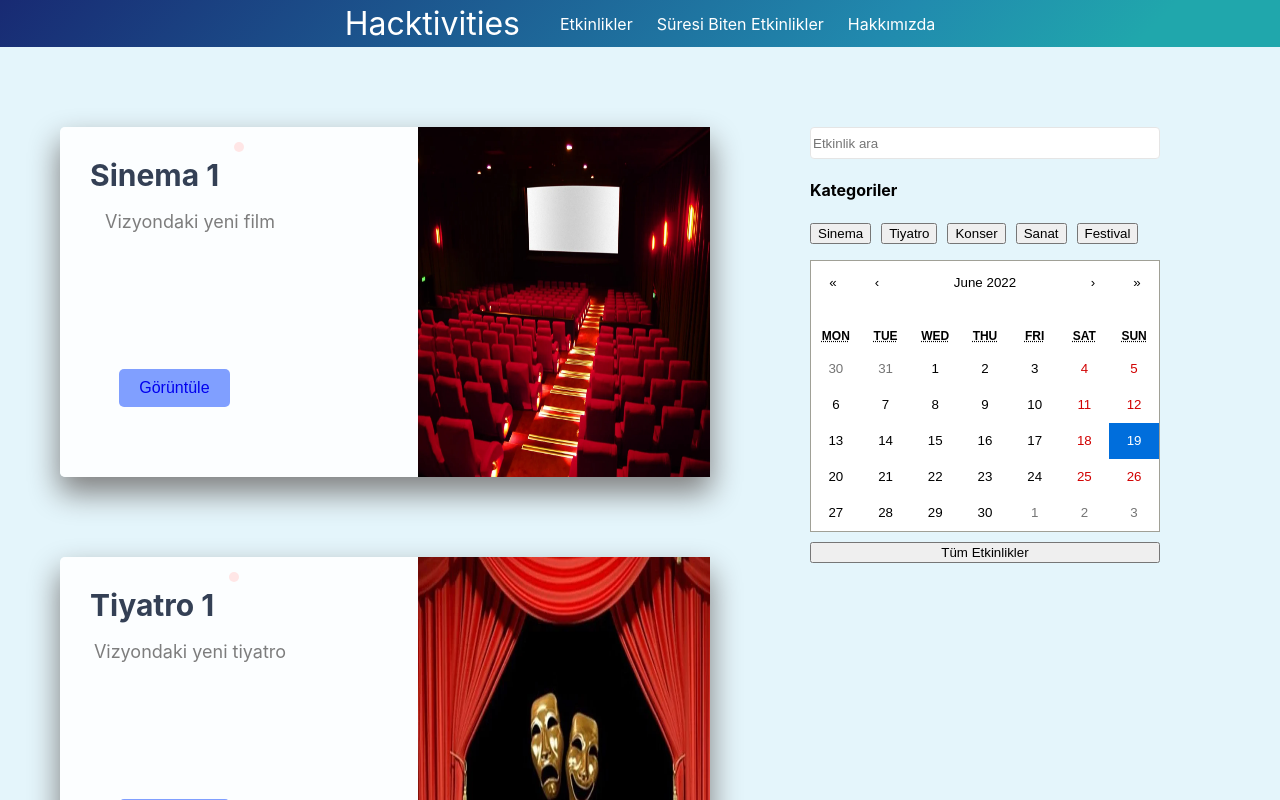
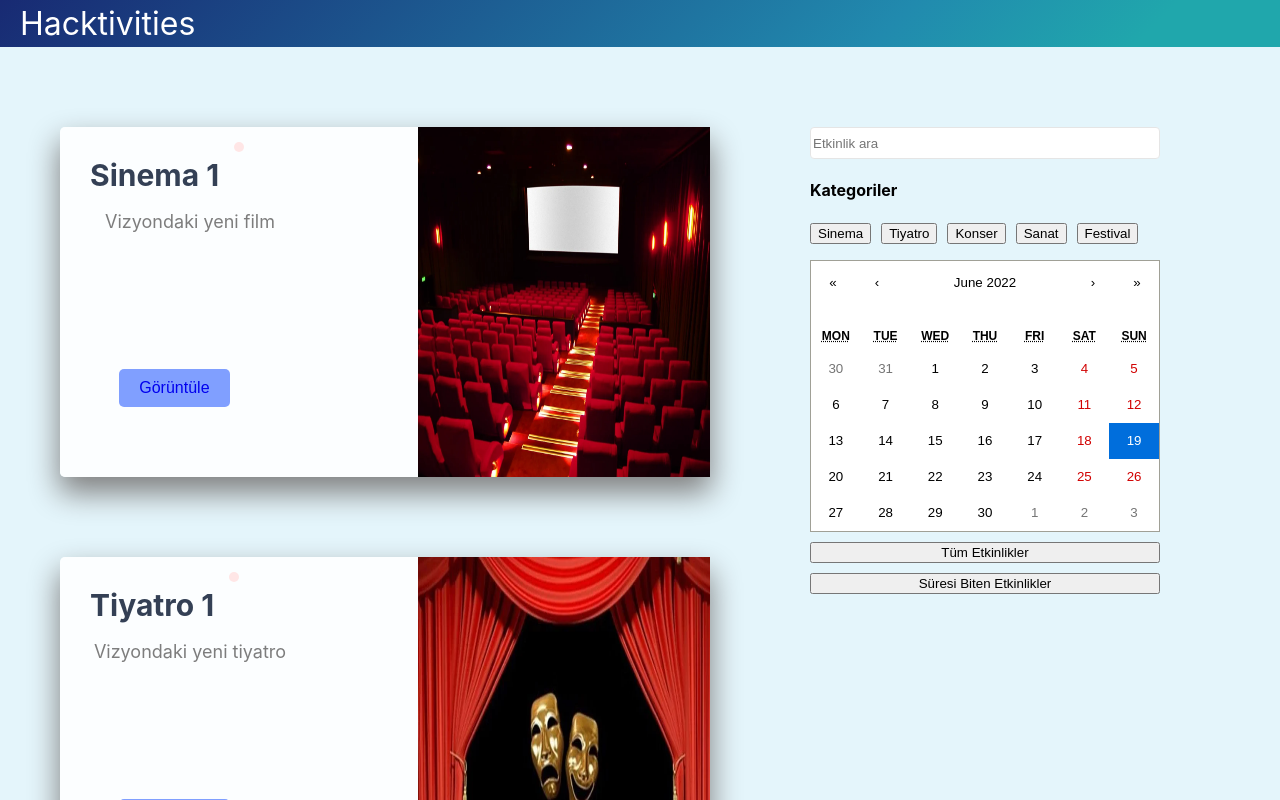
Before and after one commit to ibrahimTaskin/client, a React (Create React App) app: page / in a window 1280 px wide. Shown: the top 800 px of the page. Built offline with nearby package versions, Linux system fonts and the light colour scheme.

Commit message:
many detail page and features added

```diff
--- a/package.json
+++ b/package.json
@@ -12,6 +12,7 @@
     "react-dom": "^18.2.0",
     "react-router-dom": "^6.3.0",
     "react-scripts": "5.0.1",
+    "react-share": "^4.4.0",
     "react-simple-image-slider": "^2.4.1",
     "web-vitals": "^2.1.0"
   },
--- a/src/app/layout/Navbar.js
+++ b/src/app/layout/Navbar.js
@@ -7,17 +7,6 @@ const Navbar = () => {
         <div className="site-name">
           <a href="/">Hacktivities</a>
         </div>
-      <ul>
-        <li>
-          <Link to="/">Etkinlikler</Link>
-        </li>
-        <li>
-          <Link to="/">Süresi Biten Etkinlikler</Link>
-        </li>
-        <li>
-          <Link to="/about">Hakkımızda</Link>
-        </li>
-      </ul>
     </nav>
   );
 };
--- a/src/app/layout/style.css
+++ b/src/app/layout/style.css
@@ -14,7 +14,7 @@ body{
     color: white;
     display: flex;
     align-items: stretch;
-    justify-content: center;
+    justify-content: flex-start;
     gap: 2rem;
     padding: 0 1rem;
 }
--- a/src/features/activities/dashboard/ActivityDashboard.js
+++ b/src/features/activities/dashboard/ActivityDashboard.js
@@ -57,6 +57,14 @@ const ActivityDashboard = () => {
     setData(fakeData);
   };
 
+  const getAllEndedData = () => {
+    let _data = fakeData;
+    var newData = _data.filter((x) =>
+        new Date(x.date).toLocaleDateString() < new Date(Date.now()).toLocaleDateString()
+    );
+    setData(newData);
+  }
+
   return (
     <>
       <div className="container">
@@ -71,6 +79,7 @@ const ActivityDashboard = () => {
             handleChange={handleChange}
             getAllData={getAllData}
             handleCategoryChange={handleCategoryChange}
+            getAllEndedData={getAllEndedData}
           />
         </div>
       </div>
--- a/src/features/activities/dashboard/ActivityFilter.js
+++ b/src/features/activities/dashboard/ActivityFilter.js
@@ -9,7 +9,8 @@ const ActivityFilter = ({
   handleCategoryChange,
   findDate,
   value,
-  getAllData
+  getAllData,
+  getAllEndedData
 }) => {
   return (
     <div className="filter-container">
@@ -38,6 +39,11 @@ const ActivityFilter = ({
           Tüm Etkinlikler
         </button>
       </div>
+      <div>
+        <button onClick={getAllEndedData} style={{ marginTop: 10, width: "100%" }}>
+          Süresi Biten Etkinlikler
+        </button>
+      </div>
     </div>
   );
 };
--- a/src/features/activities/dashboard/ActivityList.js
+++ b/src/features/activities/dashboard/ActivityList.js
@@ -1,14 +1,18 @@
-import React from 'react'
-import ActivityItem from './ActivityItem'
+import React from "react";
+import ActivityItem from "./ActivityItem";
 
-const ActivityList = ({data}) => {
+const ActivityList = ({ data }) => {
   return (
-    <div className='activity-list'>
-      {data?.map((activity)=> (
-        <ActivityItem key={activity?.id} activity={activity}/>
-      ))}
+    <div className="activity-list">
+      {data?.length > 0 ? (
+        data?.map((activity) => (
+          <ActivityItem key={activity?.id} activity={activity} />
+        ))
+      ) : (
+        <div style={{alignItems:"center",justifyContent:"center",display:"flex"}}>Uygun etkinlik yoktur.</div>
+      )}
     </div>
-  )
-}
+  );
+};
 
-export default ActivityList
+export default ActivityList;
--- a/src/features/activities/dashboard/fakeData.js
+++ b/src/features/activities/dashboard/fakeData.js
@@ -8,12 +8,8 @@ export const fakeData = [
     city: "İstanbul",
     region: "İstinye",
     owner:"İstinye Park",
-    ticket:[
-      { id: 1, price: 50 ,category:"3"},
-      { id: 2, price: 75 ,category:"3"},
-      { id: 3, price: 100,category:"3"},
-    ],
-    map: { lat: 59.95, lng: 30.33 },
+    ticket:[],
+    map: { lat: 41.04364997598251, lng: 29.006353318485434 },
     images: [],
   },
   {
@@ -27,10 +23,10 @@ export const fakeData = [
     owner:"BKM",
     ticket:[
       { id: 1, price: 50 ,category:"3"},
-      { id: 2, price: 75 ,category:"3"},
-      { id: 3, price: 100,category:"3"},
+      { id: 2, price: 75 ,category:"2"},
+      { id: 3, price: 100,category:"1"},
     ],
-    map: { lat: 59.95, lng: 30.33 },
+    map: { lat: 41.04364997598251, lng: 29.006353318485434 },
     images: [
       { id: 1, url: "/assets/theatre.png" },
       { id: 2, url: "/assets/theatre.png" },
@@ -48,10 +44,10 @@ export const fakeData = [
     owner:"Jolly",
     ticket:[
       { id: 1, price: 50 ,category:"3"},
-      { id: 2, price: 75 ,category:"3"},
-      { id: 3, price: 100,category:"3"},
+      { id: 2, price: 75 ,category:"2"},
+      { id: 3, price: 100,category:"1"},
     ],
-    map: { lat: 59.95, lng: 30.33 },
+    map: { lat: 41.04364997598251, lng: 29.006353318485434 },
     images: [
       { id: 1, url: "/assets/concert.png" },
       { id: 2, url: "/assets/concert.png" },
@@ -69,10 +65,10 @@ export const fakeData = [
     owner:"İBB",
     ticket:[
       { id: 1, price: 50 ,category:"3"},
-      { id: 2, price: 75 ,category:"3"},
-      { id: 3, price: 100,category:"3"},
+      { id: 2, price: 75 ,category:"2"},
+      { id: 3, price: 100,category:"1"},
     ],
-    map: { lat: 59.95, lng: 30.33 },
+    map: { lat: 41.04364997598251, lng: 29.006353318485434 },
     images: [
       { id: 1, url: "/assets/exhibition.png" },
       { id: 2, url: "/assets/exhibition.png" },
@@ -90,10 +86,10 @@ export const fakeData = [
     owner:"TC Kültür Bakanlığı",
     ticket:[
       { id: 1, price: 50 ,category:"3"},
-      { id: 2, price: 75 ,category:"3"},
-      { id: 3, price: 100,category:"3"},
+      { id: 2, price: 75 ,category:"2"},
+      { id: 3, price: 100,category:"1"},
     ],
-    map: { lat: 59.95, lng: 30.33 },
+    map: { lat: 41.04364997598251, lng: 29.006353318485434 },
     images: [
       { id: 1, url: "/assets/opera.png" },
       { id: 2, url: "/assets/opera.png" },
@@ -111,10 +107,10 @@ export const fakeData = [
     owner:"Bahçeşehir Üniversitesi",
     ticket:[
       { id: 1, price: 50 ,category:"3"},
-      { id: 2, price: 75 ,category:"3"},
-      { id: 3, price: 100,category:"3"},
+      { id: 2, price: 75 ,category:"2"},
+      { id: 3, price: 100,category:"1"},
     ],
-    map: { lat: 59.95, lng: 30.33 },
+    map: { lat: 41.04364997598251, lng: 29.006353318485434 },
     images: [ ],
   },
   {
@@ -128,10 +124,10 @@ export const fakeData = [
     owner:"İBB",
     ticket:[
       { id: 1, price: 50 ,category:"3"},
-      { id: 2, price: 75 ,category:"3"},
-      { id: 3, price: 100,category:"3"},
+      { id: 2, price: 75 ,category:"2"},
+      { id: 3, price: 100,category:"1"},
     ],
-    map: { lat: 59.95, lng: 30.33 },
+    map: { lat: 41.04364997598251, lng: 29.006353318485434 },
     images: [
       { id: 1, url: "/assets/cinema.png" },
       { id: 2, url: "/assets/cinema.png" },
@@ -149,10 +145,10 @@ export const fakeData = [
     owner:"İBB",
     ticket:[
       { id: 1, price: 50 ,category:"3"},
-      { id: 2, price: 75 ,category:"3"},
-      { id: 3, price: 100,category:"3"},
+      { id: 2, price: 75 ,category:"2"},
+      { id: 3, price: 100,category:"1"},
     ],
-    map: { lat: 59.95, lng: 30.33 },
+    map: { lat: 41.04364997598251, lng: 29.006353318485434 },
     images: [
       { id: 1, url: "/assets/theatre.png" },
       { id: 2, url: "/assets/theatre.png" },
@@ -170,10 +166,10 @@ export const fakeData = [
     owner:"İBB",
     ticket:[
       { id: 1, price: 50 ,category:"3"},
-      { id: 2, price: 75 ,category:"3"},
-      { id: 3, price: 100,category:"3"},
+      { id: 2, price: 75 ,category:"2"},
+      { id: 3, price: 100,category:"1"},
     ],
-    map: { lat: 59.95, lng: 30.33 },
+    map: { lat: 41.04364997598251, lng: 29.006353318485434 },
     images: [
       { id: 1, url: "/assets/concert.png" },
       { id: 2, url: "/assets/concert.png" },
@@ -191,10 +187,10 @@ export const fakeData = [
     owner:"İBB",
     ticket:[
       { id: 1, price: 50 ,category:"3"},
-      { id: 2, price: 75 ,category:"3"},
-      { id: 3, price: 100,category:"3"},
+      { id: 2, price: 75 ,category:"2"},
+      { id: 3, price: 100,category:"1"},
     ],
-    map: { lat: 59.95, lng: 30.33 },
+    map: { lat: 41.04364997598251, lng: 29.006353318485434 },
     images: [
       { id: 1, url: "/assets/exhibition.png" },
       { id: 2, url: "/assets/exhibition.png" },
@@ -212,10 +208,10 @@ export const fakeData = [
     owner:"İBB",
     ticket:[
       { id: 1, price: 50 ,category:"3"},
-      { id: 2, price: 75 ,category:"3"},
-      { id: 3, price: 100,category:"3"},
+      { id: 2, price: 75 ,category:"2"},
+      { id: 3, price: 100,category:"1"},
     ],
-    map: { lat: 59.95, lng: 30.33 },
+    map: { lat: 41.04364997598251, lng: 29.006353318485434 },
     images: [
       { id: 1, url: "/assets/opera.png" },
       { id: 2, url: "/assets/opera.png" },
@@ -233,10 +229,10 @@ export const fakeData = [
     owner:"İBB",
     ticket:[
       { id: 1, price: 50 ,category:"3"},
-      { id: 2, price: 75 ,category:"3"},
-      { id: 3, price: 100,category:"3"},
+      { id: 2, price: 75 ,category:"2"},
+      { id: 3, price: 100,category:"1"},
     ],
-    map: { lat: 59.95, lng: 30.33 },
+    map: { lat: 41.04364997598251, lng: 29.006353318485434 },
     images: [
       { id: 1, url: "/assets/festival.png" },
       { id: 2, url: "/assets/festival.png" },
@@ -254,10 +250,10 @@ export const fakeData = [
     owner:"İBB",
     ticket:[
       { id: 1, price: 50 ,category:"3"},
-      { id: 2, price: 75 ,category:"3"},
-      { id: 3, price: 100,category:"3"},
+      { id: 2, price: 75 ,category:"2"},
+      { id: 3, price: 100,category:"1"},
     ],
-    map: { lat: 59.95, lng: 30.33 },
+    map: { lat: 41.04364997598251, lng: 29.006353318485434 },
     images: [
       { id: 1, url: "/assets/cinema.png" },
       { id: 2, url: "/assets/cinema.png" },
@@ -275,10 +271,10 @@ export const fakeData = [
     owner:"İBB",
     ticket:[
       { id: 1, price: 50 ,category:"3"},
-      { id: 2, price: 75 ,category:"3"},
-      { id: 3, price: 100,category:"3"},
+      { id: 2, price: 75 ,category:"2"},
+      { id: 3, price: 100,category:"1"},
     ],
-    map: { lat: 59.95, lng: 30.33 },
+    map: { lat: 41.04364997598251, lng: 29.006353318485434 },
     images: [
       { id: 1, url: "/assets/theatre.png" },
       { id: 2, url: "/assets/theatre.png" },
@@ -296,10 +292,10 @@ export const fakeData = [
     owner:"İBB",
     ticket:[
       { id: 1, price: 50 ,category:"3"},
-      { id: 2, price: 75 ,category:"3"},
-      { id: 3, price: 100,category:"3"},
+      { id: 2, price: 75 ,category:"2"},
+      { id: 3, price: 100,category:"1"},
     ],
-    map: { lat: 59.95, lng: 30.33 },
+    map: { lat: 41.04364997598251, lng: 29.006353318485434 },
     images: [
       { id: 1, url: "/assets/concert.png" },
       { id: 2, url: "/assets/concert.png" },
@@ -317,10 +313,10 @@ export const fakeData = [
     owner:"İBB",
     ticket:[
       { id: 1, price: 50 ,category:"3"},
-      { id: 2, price: 75 ,category:"3"},
-      { id: 3, price: 100,category:"3"},
+      { id: 2, price: 75 ,category:"2"},
+      { id: 3, price: 100,category:"1"},
     ],
-    map: { lat: 59.95, lng: 30.33 },
+    map: { lat: 41.04364997598251, lng: 29.006353318485434 },
     images: [
       { id: 1, url: "/assets/exhibition.png" },
       { id: 2, url: "/assets/exhibition.png" },
@@ -338,10 +334,10 @@ export const fakeData = [
     owner:"İBB",
     ticket:[
       { id: 1, price: 50 ,category:"3"},
-      { id: 2, price: 75 ,category:"3"},
-      { id: 3, price: 100,category:"3"},
+      { id: 2, price: 75 ,category:"2"},
+      { id: 3, price: 100,category:"1"},
     ],
-    map: { lat: 59.95, lng: 30.33 },
+    map: { lat: 41.04364997598251, lng: 29.006353318485434 },
     images: [
       { id: 1, url: "/assets/opera.png" },
       { id: 2, url: "/assets/opera.png" },
@@ -359,10 +355,10 @@ export const fakeData = [
     owner:"İBB",
     ticket:[
       { id: 1, price: 50 ,category:"3"},
-      { id: 2, price: 75 ,category:"3"},
-      { id: 3, price: 100,category:"3"},
+      { id: 2, price: 75 ,category:"2"},
+      { id: 3, price: 100,category:"1"},
     ],
-    map: { lat: 59.95, lng: 30.33 },
+    map: { lat: 41.04364997598251, lng: 29.006353318485434 },
     images: [
       { id: 1, url: "/assets/festival.png" },
       { id: 2, url: "/assets/festival.png" },
--- /dev/null
+++ b/src/features/activities/detail/ActivityDetailMap.css
@@ -0,0 +1,12 @@
+.gmap_canvas {
+  overflow: hidden;
+  background: none !important;
+  height: 500px;
+  width: 100%;
+}
+.mapouter {
+  position: relative;
+  text-align: center;
+  height: 500px;
+  width: 100%;
+}
```
Also changed, not shown: src/features/activities/detail/ActivityDetail.js (+10 -2 lines), src/features/activities/detail/ActivityDetailMap.js (added, +25 -0 lines), src/features/activities/detail/ActivityDetailSocial.js (added, +65 -0 lines), 2 other files (tests, documents, lock files or other folders).
